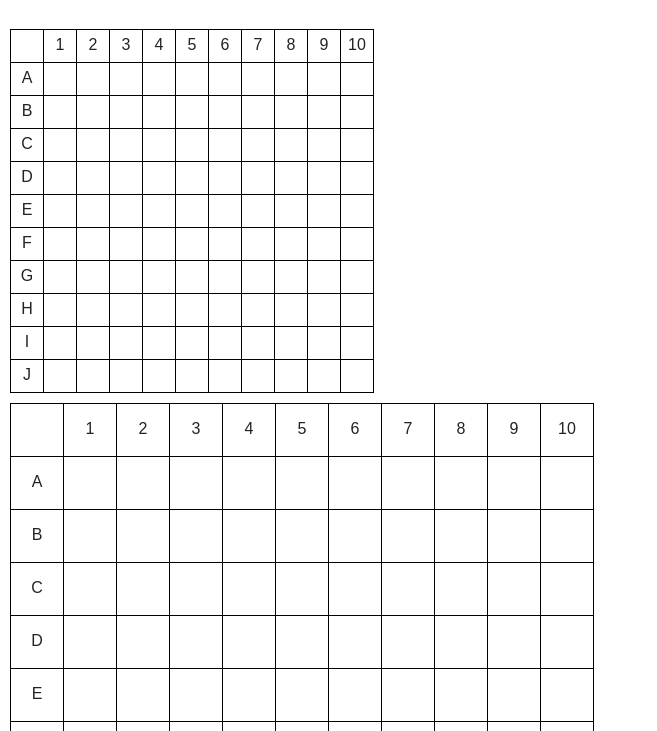
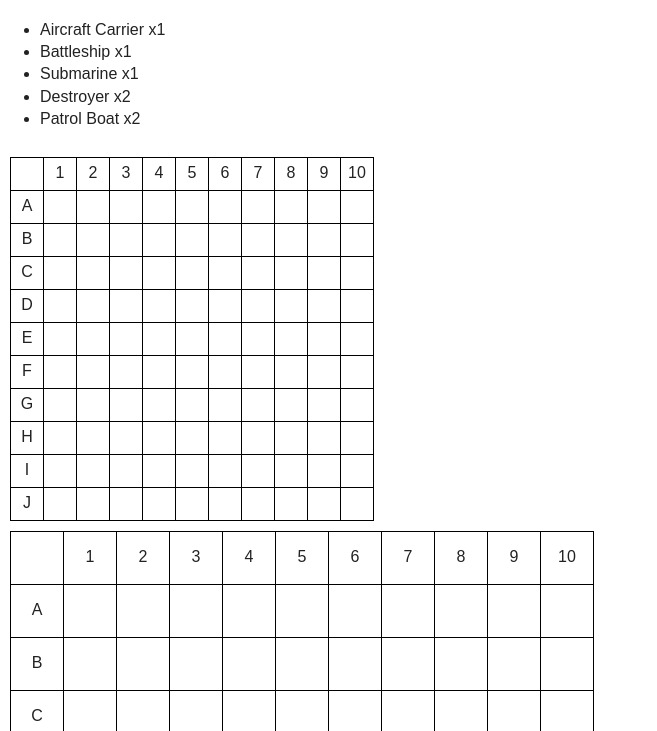
Before and after one commit to csmalin/js-battleship, a plain HTML site: page index.html in a window 1280 px wide. Shown: the part 69-800 px from the top of the page, without its empty margins (0-657 px from the left). Drawn offline with nearby package versions, Linux system fonts and the light colour scheme.

Commit message:
add selectable class to list elements

```diff
--- a/index.html
+++ b/index.html
@@ -23,6 +23,11 @@
 				<H1>JS BATTLESHIPS</H1>
 				<div class="ships">
 					<ul>
+                        <li class="selectable" data-ship-type="aircraft_carrier">Aircraft Carrier x<span class="count">1</span></li>
+                        <li class="selectable" data-ship-type="battleship">Battleship x<span class="count">1</span></li>
+                        <li class="selectable" data-ship-type="submarine">Submarine x<span class="count">1</span></li>
+                        <li class="selectable" data-ship-type="destroyer">Destroyer x<span class="count">2</span></li>
+                        <li class="selectable" data-ship-type="patrol_boat">Patrol Boat x<span class="count">2</span></li>
 					</ul>
 				</div>
 				<div class="game_board">
```
